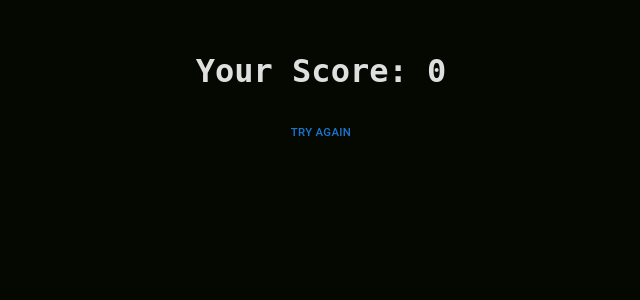
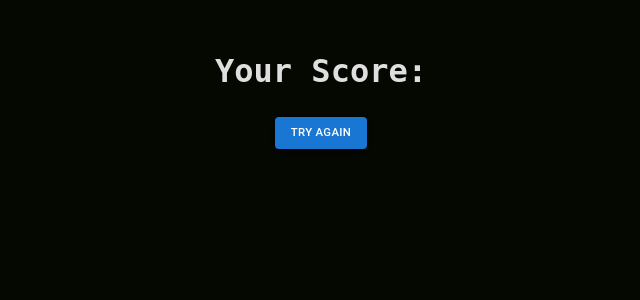
Before and after one commit to Mohit991/QuizQuest, a React (Vite) app in the folder frontend/: page /quiz/score in a window 1280 px wide. Shown: the top 300 px of the page, without its empty margins (319-959 px from the left). Built offline with nearby package versions, Linux system fonts and the light colour scheme.

Commit message:
Updated questions API and other changes

```diff
--- a/frontend/index.html
+++ b/frontend/index.html
@@ -4,7 +4,7 @@
     <meta charset="UTF-8" />
     <link rel="icon" type="image/svg+xml" href="/vite.svg" />
     <meta name="viewport" content="width=device-width, initial-scale=1.0" />
-    <title>Seesoft Quiz</title>
+    <title>Quiz Hub</title>
   </head>
   <body>
     <div id="root"></div>
--- a/frontend/src/context/AppContext.jsx
+++ b/frontend/src/context/AppContext.jsx
@@ -6,7 +6,9 @@ export const AppContext = createContext();
 // Create the provider component
 export const AppProvider = ({ children }) => {
   const [selectedCategoryId, setSelectedCategoryId] = useState(null);
+  const [selectedCategory, setSelectedCategory] = useState('');
   const [selectedTopicId, setSelectedTopicId] = useState(null);
+  const [selectedTopic, setSelectedTopic] = useState('');
   const [selectedNoOfQuestions, setSelectedNoOfQuestions] = useState(null);
   const [selectedLevel, setSelectedLevel] = useState(null);
   const [score, setScore] = useState(null)
@@ -16,6 +18,10 @@ export const AppProvider = ({ children }) => {
       value={{
         selectedCategoryId,
         setSelectedCategoryId,
+        selectedCategory,
+        setSelectedCategory,
+        selectedTopic,
+        setSelectedTopic,
         selectedTopicId,
         setSelectedTopicId,
         selectedNoOfQuestions,
--- a/frontend/src/pages/quiz/ChooseCategory.jsx
+++ b/frontend/src/pages/quiz/ChooseCategory.jsx
@@ -10,7 +10,7 @@ const ChooseCategory = () => {
   const [categories, setCategories] = useState([])
   const [isLoading, setIsLoading] = useState(true)
   const [isError, setIsError] = useState(false)
-  const { setSelectedCategoryId } = useContext(AppContext);
+  const { setSelectedCategoryId, setSelectedCategory } = useContext(AppContext);
 
   const navigate = useNavigate();
 
@@ -37,6 +37,8 @@ const ChooseCategory = () => {
 
   const onCategorySelected = (category) => {
     setSelectedCategoryId(category.category_id)
+    setSelectedCategory(category.category_name)
+
     // Navigate to the nested route for the chosen category
     navigate(`${category.category_name}`);
   };
--- a/frontend/src/pages/quiz/ChooseTopic.jsx
+++ b/frontend/src/pages/quiz/ChooseTopic.jsx
@@ -11,7 +11,7 @@ const ChooseTopic = () => {
   const [isLoading, setIsLoading] = useState(true)
   const [isError, setIsError] = useState(false)
 
-  const { selectedCategoryId, setSelectedTopicId } = useContext(AppContext);
+  const { selectedCategoryId, setSelectedTopicId, setSelectedTopic } = useContext(AppContext);
   const navigate = useNavigate();
 
   useEffect(() => {
@@ -38,6 +38,8 @@ const ChooseTopic = () => {
 
   const onTopicSelected = (topic) => {
     setSelectedTopicId(topic.topic_id)
+    setSelectedTopic(topic.topic_name)
+
     navigate(`${topic.topic_name}`);
   };
 
--- a/frontend/src/pages/quiz/Quiz.jsx
+++ b/frontend/src/pages/quiz/Quiz.jsx
@@ -19,15 +19,17 @@ const Quiz = ({ topic, noOfQuestions, level }) => {
   const [isLoading, setIsLoading] = useState(true);
   const [isError, setIsError] = useState(false);
 
-  const { selectedTopicId, score, setScore } = useContext(AppContext);
+  const { selectedTopicId, score, setScore, selectedNoOfQuestions, selectedLevel } = useContext(AppContext);
 
   const navigate = useNavigate();
 
   useEffect(() => {
     const fetchAndSetupQuiz = async () => {
-      setScore(0)
+      setScore(0);
       try {
-        const url = `http://localhost:3001/api/topic/${selectedTopicId}/questions`
+        // Construct the URL with query parameters
+        const url = `http://localhost:3001/api/topic/${selectedTopicId}/questions?noOfQuestions=${selectedNoOfQuestions}&level=${selectedLevel}`;
+
         const res = await fetch(url);
 
         if (!res.ok) {
@@ -56,8 +58,8 @@ const Quiz = ({ topic, noOfQuestions, level }) => {
         questionObject.option1,
         questionObject.option2,
         questionObject.option3,
-        questionObject.option4
-      ]
+        questionObject.option4,
+      ];
 
       setOptions(answerOptions);
       setCorrectAnswer(questionObject.correct_option);
@@ -68,11 +70,12 @@ const Quiz = ({ topic, noOfQuestions, level }) => {
       setupQuestion(response[questionIndex]);
     } else if (response.length > 0 && questionIndex >= response.length) {
       // Navigate to score page when the quiz ends
-      navigate("/quiz/score", { state: { score } });
+      navigate("/quiz/score");
     } else {
       fetchAndSetupQuiz(); // Fetch data if response is empty
     }
-  }, [response, questionIndex]);
+  }, [response, questionIndex, selectedNoOfQuestions, selectedLevel]);
+
 
   // Handle option selection
   const handleOptionSelect = (index) => {
--- a/frontend/src/pages/quiz/ScorePage.jsx
+++ b/frontend/src/pages/quiz/ScorePage.jsx
@@ -1,18 +1,36 @@
 import { Button } from '@mui/material';
-import { useLocation } from 'react-router-dom';
+import { useNavigate } from "react-router-dom";
+import { useContext, useState } from 'react';
+import { AppContext } from "../../context/AppContext";
+import CustomSpinner from "../../components/CustomSpinner";
+
 const ScorePage = () => {
-    const location = useLocation();
-    const { score } = location.state || { score: 0 }; // Get score
+    const { score, selectedCategory, selectedTopic, selectedNoOfQuestions, selectedLevel } = useContext(AppContext);
+    const navigate = useNavigate();
+
+    const [isNavigating, setIsNavigating] = useState(false); // State to track navigation and spinner
 
     const onQuizTryAgain = () => {
+        setIsNavigating(true); // Show spinner
+        setTimeout(() => {
+            navigate(`/quiz/${selectedCategory}/${selectedTopic}/${selectedNoOfQuestions}/${selectedLevel}`);
+        }, 1000); // Add delay before navigating
+    };
 
-    }
-    return(
+    return (
         <>
-            <h1>Your Score: {score}</h1>
-            <Button onClick={onQuizTryAgain}>Try Again</Button>
+            {isNavigating ? (
+                <CustomSpinner /> // Show spinner while navigating
+            ) : (
+                <>
+                    <h1>Your Score: {score}</h1>
+                    <Button variant="contained" onClick={onQuizTryAgain}>
+                        Try Again
+                    </Button>
+                </>
+            )}
         </>
-    )
-}
+    );
+};
 
-export default ScorePage
+export default ScorePage;
```
Also changed, not shown: 1 other file (tests, documents, lock files or other folders).
